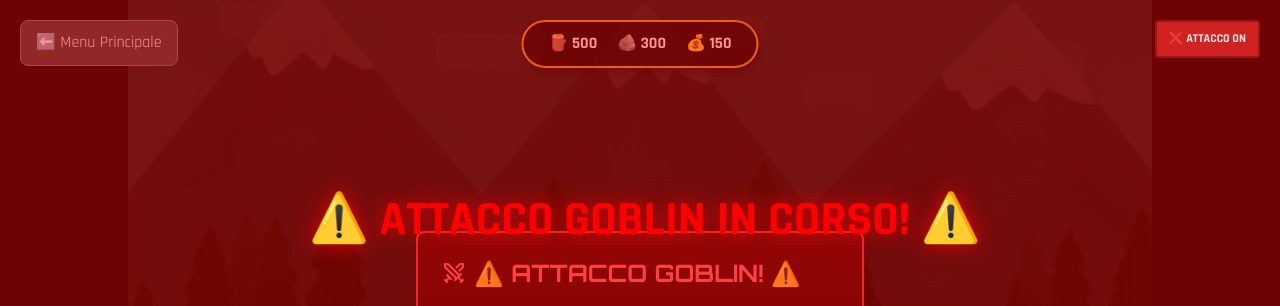
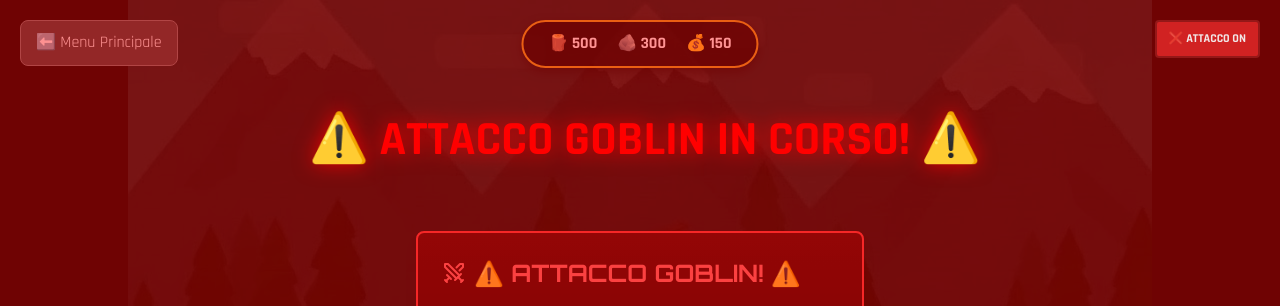
Before and after one commit to LafraFrost/tower-hybrid-game, a React app: page /home in a window 1280 px wide. Both pictures are taken after a click on the button "✓ ATTACCO OFF". Shown: the top 306 px of the page. Built offline with nearby package versions, Linux system fonts and the light colour scheme; no server answers; the database is empty; the HTML template or start-up script is replaced by a standard one.

Commit message:
UI: move goblin attack text up by additional 80px (total 260px)

```diff
--- a/src/pages/HomeDashboard.tsx
+++ b/src/pages/HomeDashboard.tsx
@@ -556,7 +556,7 @@ const HomeDashboard = () => {
                 right: 0,
                 width: '100%',
                 textAlign: 'center',
-                transform: 'translateY(calc(-50% - 180px))',
+                transform: 'translateY(calc(-50% - 260px))',
                 zIndex: 4000,
                 pointerEvents: 'none',
               }}
```
